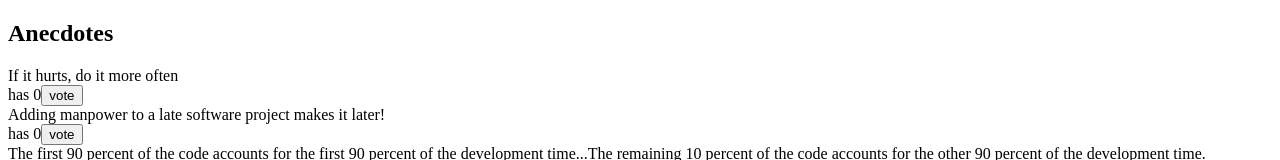
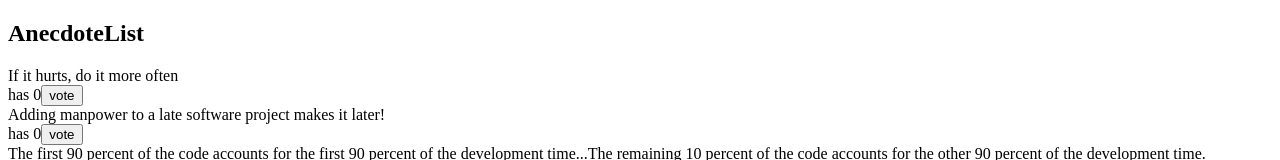
Before and after one commit to miriamino/fullstackopen, a React (Create React App) app in the folder part6/redux-anecdotes/: page / in a window 1280 px wide. Shown: the top 160 px of the page. Built offline with nearby package versions, Linux system fonts and the light colour scheme.

Commit message:
bit of reformatting

```diff
--- a/part6/redux-anecdotes/src/App.js
+++ b/part6/redux-anecdotes/src/App.js
@@ -1,15 +1,14 @@
 import React from 'react'
-import Anecdotes from './components/Anecdotes'
-import NewAnecdoteForm from './components/NewAnecdoteForm'
+import AnecdoteList from './components/AnecdoteList'
+import AnecdoteForm from './components/AnecdoteForm'
 
 const App = () => {
 
   return (
     <div>
-
-      <Anecdotes />
-
-      <NewAnecdoteForm />
+      <h2>AnecdoteList</h2>
+      <AnecdoteList />
+      <AnecdoteForm />
     </div>
   )
 }
--- a/part6/redux-anecdotes/src/components/NewAnecdoteForm.js
+++ b/part6/redux-anecdotes/src/components/AnecdoteForm.js
@@ -4,7 +4,7 @@
 
 
 
-const NewAnecdoteForm = () => {
+const AnecdoteForm = () => {
     const dispatch = useDispatch()
 
     const AddAnecdote = (event) => {
@@ -26,4 +26,4 @@
     )
 }
 
-export default NewAnecdoteForm
+export default AnecdoteForm
--- a/part6/redux-anecdotes/src/components/Anecdotes.js
+++ b/part6/redux-anecdotes/src/components/AnecdoteList.js
@@ -17,13 +17,12 @@
     )
 }
 
-const Anecdotes = () => {
+const AnecdoteList = () => {
     const dispatch = useDispatch()
     const anecdotes = useSelector(state => state).sort((a, b) => b.votes - a.votes)
 
     return (
         <div>
-            <h2>Anecdotes</h2>
             {anecdotes.map(anecdote =>
                 <Anecdote
                     key={anecdote.id}
@@ -37,4 +36,4 @@
     )
 }
 
-export default Anecdotes
+export default AnecdoteList
```
